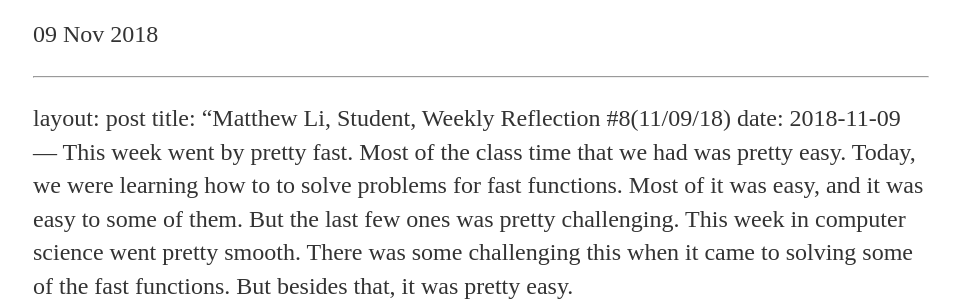
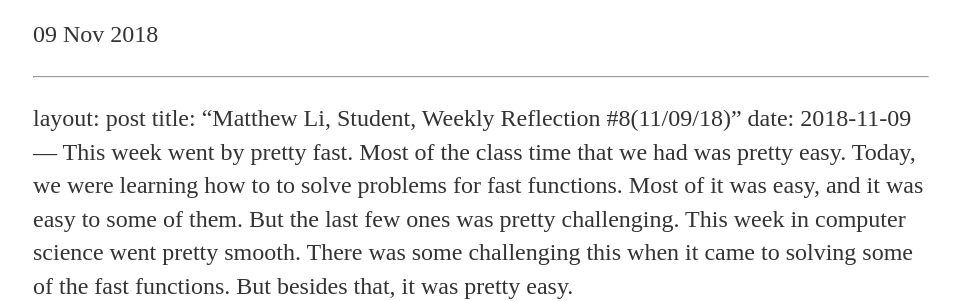
Before and after one commit to matthewl4056/matthewl4056.github.io, a Jekyll site: the page built from _posts/2018-11-09-weekly-reflection-08.md, in a window 1280 px wide. Shown: the part 179-480 px from the top of the page, without its empty margins (159-1119 px from the left). Built offline with Jekyll 4.4.1, drawn with Linux system fonts in a browser that asks for light colours; our own code applies the rules of GitHub Pages for plain Markdown files.

```diff
--- a/_posts/2018-11-09-weekly-reflection-08.md
+++ b/_posts/2018-11-09-weekly-reflection-08.md
@@ -1,7 +1,7 @@
 
 ---
 layout: post
-title: "Matthew Li, Student, Weekly Reflection #8(11/09/18)
+title: "Matthew Li, Student, Weekly Reflection #8(11/09/18)"
 date: 2018-11-09
 ---
 This week went by pretty fast. Most of the class time that we had was pretty easy. Today, we were learning how to to solve problems for fast functions. Most of it was easy, and it was easy to some of them. But the last few ones was pretty challenging. This week in computer science went pretty smooth. There was some challenging this when it came to solving some of the fast functions. But besides that, it was pretty easy.
```
